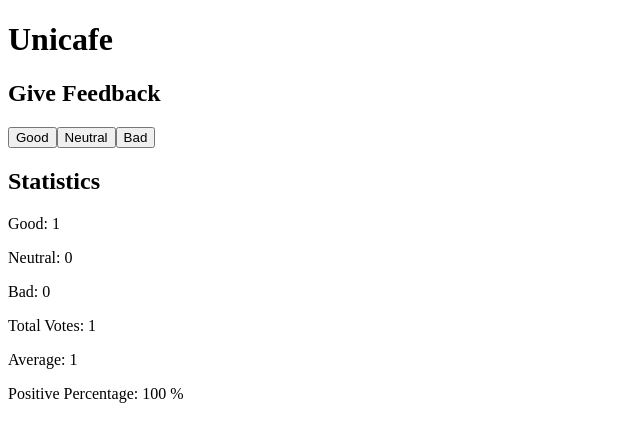
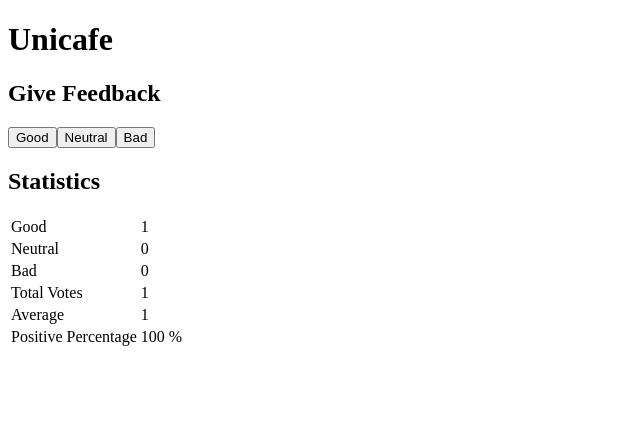
Before and after one commit to yueshengw/fullstackopen2, a React (Create React App) app in the folder part1/unicafe/: page / in a window 1280 px wide. Both pictures are taken after a click on the button "Good". Shown: the top 442 px of the page, without its empty margins (0-640 px from the left). Built offline with nearby package versions, Linux system fonts and the light colour scheme.

Commit message:
Exercise 1.11 Complete

```diff
--- a/part1/unicafe/src/App.js
+++ b/part1/unicafe/src/App.js
@@ -5,35 +5,53 @@ const Button = ({ text, handleClick }) => (
 )
 
 const StatisticLine = ({ text, value }) => (
-  <p>{text}: {value}</p>
+  <tr>
+    <td>
+      {text}
+    </td>
+    <td>
+      {value}
+    </td>
+  </tr>
 )
 
-const Statistics = ({ score }) => {
-  const [good, neutral, bad] = score
+const StatisticsTableBody = ({ values }) => {
+  const [good, neutral, bad, total_vote, average, positive_percentage] = values
+  return (
+    <tbody>
+      <StatisticLine text='Good' value={good} />
+      <StatisticLine text='Neutral' value={neutral}/>
+      <StatisticLine text='Bad' value={bad} />
+      <StatisticLine text='Total Votes' value={total_vote} />
+      <StatisticLine text='Average' value={average} />
+      <StatisticLine text='Positive Percentage' value={positive_percentage} />
+    </tbody>
+  )
+}
+
+const Statistics = ({ scores }) => {
+  const [good, neutral, bad] = scores
   const total_vote = good + neutral + bad
   const average = (good - bad) / total_vote
   const positive_percentage = good / total_vote * 100 + ' %'
+
+  const values = [good, neutral, bad, total_vote, average, positive_percentage]
 
   return (
     <>
       <h2>Statistics</h2>
       {total_vote!==0 ?
-        <div>
-          <StatisticLine text='Good' value={good} />
-          <StatisticLine text='Neutral' value={neutral} />
-          <StatisticLine text='Bad' value={bad} />
-          <StatisticLine text='Total Votes' value={total_vote} />
-          <StatisticLine text='Average' value={average} />
-          <StatisticLine text='Positive Percentage' value={positive_percentage} />
-        </div> :
+        <table>
+          <StatisticsTableBody values={values}/>
+        </table> :
         <div>{'No feedback given'}</div>
       }
     </>
   )
 }
 
-const Feedback = ({ handleClick }) => {
-  const [incrementGood, incrementNeutral, incrementBad] = handleClick;
+const Feedback = ({ handleClicks }) => {
+  const [incrementGood, incrementNeutral, incrementBad] = handleClicks
 
   return (
     <>
@@ -65,12 +83,15 @@ const App = () => {
     setBad(bad + 1)
   }
 
+  const handleClicks = [incrementGood, incrementNeutral, incrementBad]
+  const scores = [good, neutral, bad]
+
   return (
-    <div>
+    <>
       <h1>Unicafe</h1>
-      <Feedback handleClick={[incrementGood, incrementNeutral, incrementBad]} />
-      <Statistics score={[good, neutral, bad]} />
-    </div>
+      <Feedback handleClicks={handleClicks} />
+      <Statistics scores={scores} />
+    </>
   )
 }
 
```
